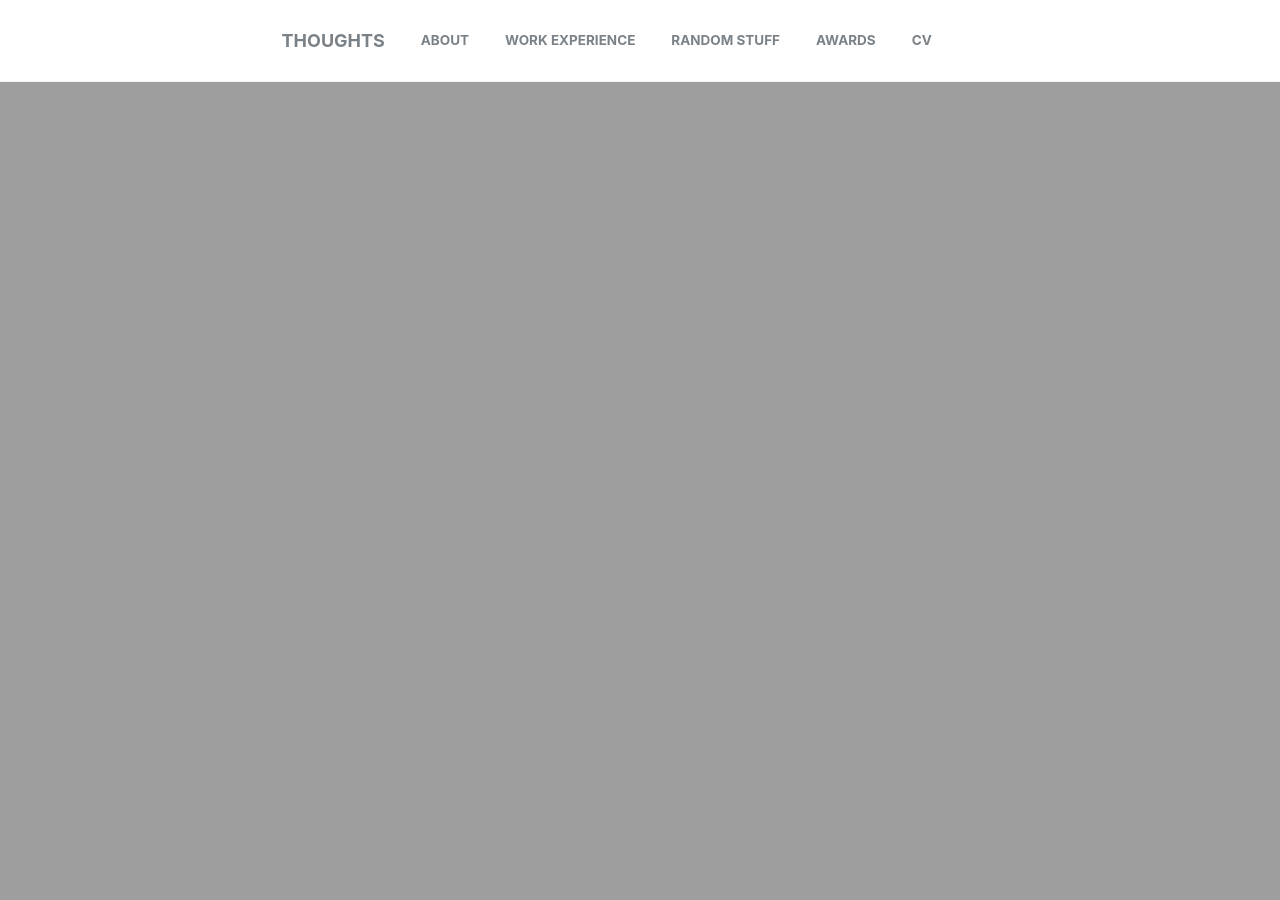
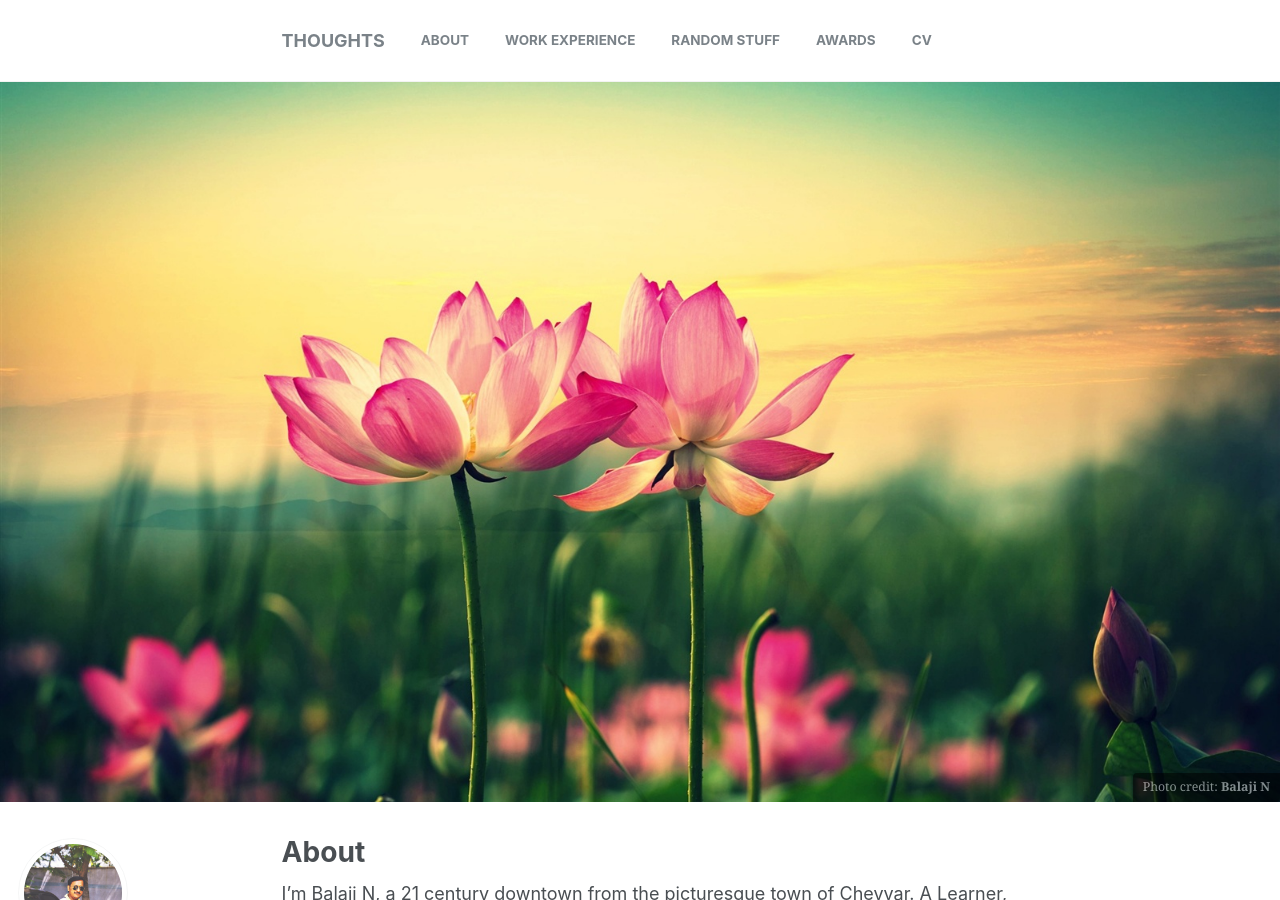
Before and after one commit to balajincse/balajincse.github.io, a Jekyll site: the page built from _pages/about.md, in a window 1280 px wide and 900 px high. Built offline with Jekyll 4.4.1, drawn with Linux system fonts in a browser that asks for light colours.

Commit message:
update about page

```diff
--- a/_pages/about.md
+++ b/_pages/about.md
@@ -2,7 +2,7 @@
 permalink: /about/
 title: "About"
 header:
-  image: background.jpg
+  image: Pink-lotus-flowers-at-sunset_1600x900.jpg
   caption: "Photo credit: [**Balaji N**](http://balajincse.github.io//about/)"
 ---
 
```
